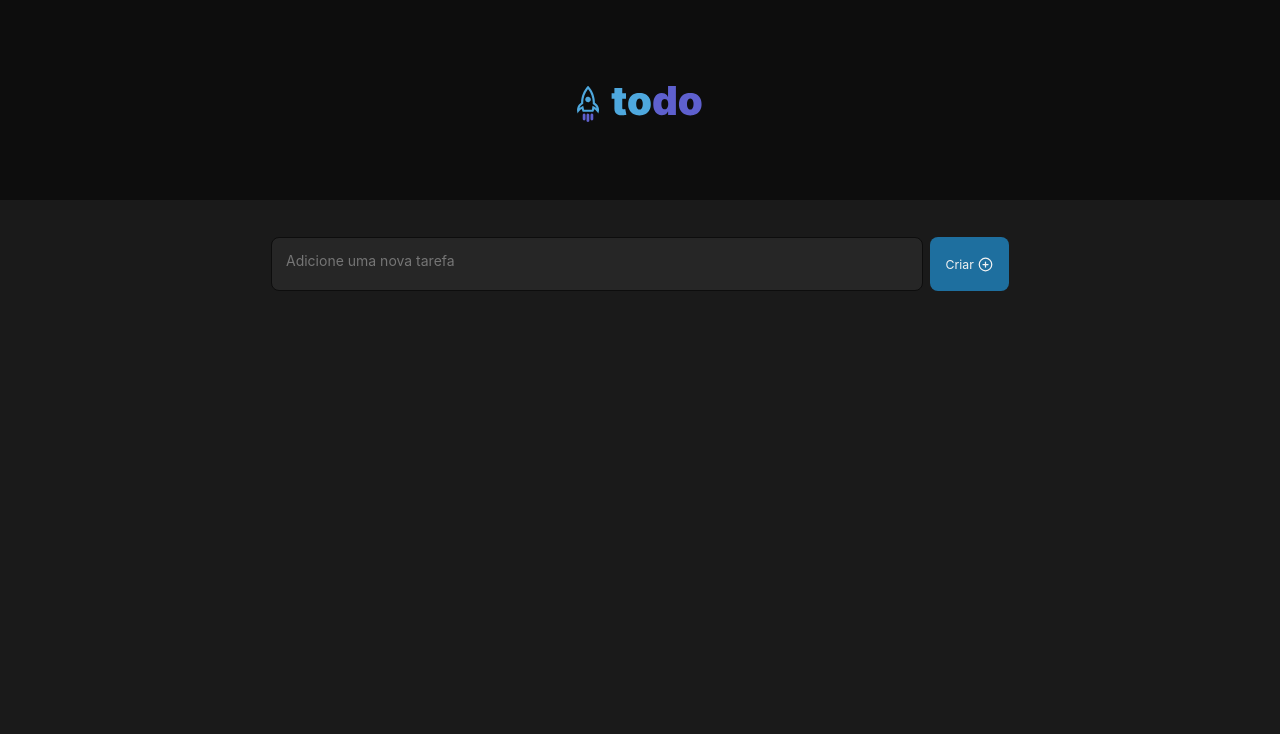
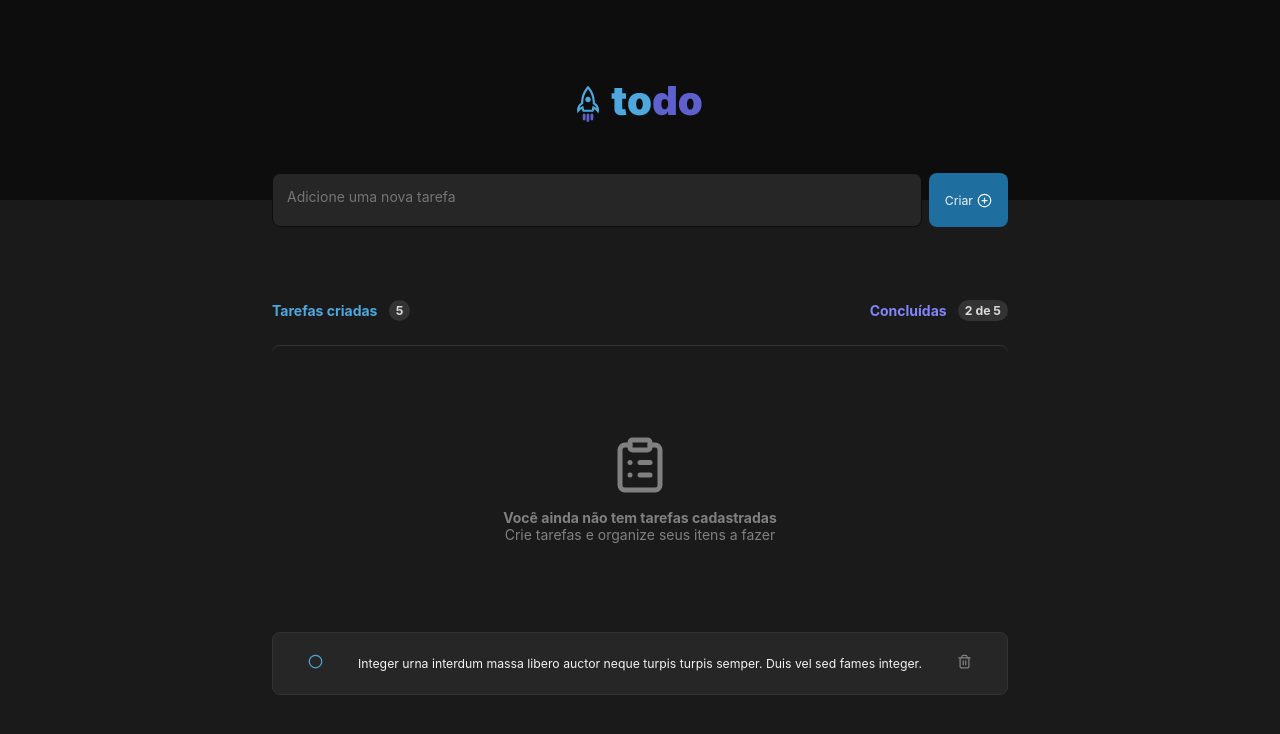
Before and after one commit to juniordbz/ToDo-List, a React app: page / in a window 1280 px wide. Shown: the top 734 px of the page. Built offline with nearby package versions, Linux system fonts and the light colour scheme; the HTML template or start-up script is replaced by a standard one.

Commit message:
Estrutura da aplicação finalizada

```diff
--- /dev/null
+++ b/src/App.module.css
@@ -0,0 +1,7 @@
+.content{
+  display: flex;
+  flex-direction: column;
+  flex-wrap: wrap;
+  align-items: center;
+  justify-content: center;
+}
--- a/src/App.tsx
+++ b/src/App.tsx
@@ -1,11 +1,14 @@
 import { Header } from "./components/Header"
 import { Task } from "./components/addTask"
+import { TaskEmpty } from "./components/TaskList/tasks"
+import styles from './App.module.css'
 
 function App() {
   return (
-    <div>
+    <div className={styles.content}>
       <Header/>
       <Task/>
+      <TaskEmpty/>
     </div>
   )
 }
--- a/src/components/Header.module.css
+++ b/src/components/Header.module.css
@@ -3,6 +3,7 @@
   align-items: center;
   justify-content: center;
   height: 200px;
+  width: 100%;
   background: var(--gray-700);
   position: relative;
 }
--- /dev/null
+++ b/src/components/TaskList/tasks.module.css
@@ -0,0 +1,101 @@
+/* empty */
+
+.content{
+  display: flex;
+  flex-direction: column;
+  justify-content: center;
+  position: relative;
+  margin-top: 100px;
+  width: 736px;
+}
+
+.header{
+  display: flex;
+  justify-content: space-between;
+  margin-bottom: 24px;
+}
+
+.count{
+  display: flex;
+  align-items: center;
+  justify-content: center;
+  gap: .3rem;
+}
+
+.count p{
+  color: var(--blue);
+  font-weight: 700;
+  font-size: 1rem;
+}
+
+.count p.textPurple{
+  color: var(--purple);
+  font-weight: 700;
+  font-size: 1rem;
+}
+
+.count span{
+  background: var(--gray-400);
+  color: var(--gray-200);
+  border-radius: 999px;
+  padding: .2rem .5rem;
+  font-weight: 700;
+  margin-left: .5rem;
+}
+
+.taskListEmpty{
+  display: flex;
+  flex-direction: column;
+  align-items: center;
+  justify-content: center;
+  border-radius: 8px;
+  border-top: solid 1px var(--gray-400);
+  min-height: 287px;
+}
+
+.taskListEmpty p {
+  margin-top: 1rem;
+  font-weight: 700;
+  font-size: 1rem;
+}
+.taskListEmpty span {
+  font-size: 1rem;
+}
+
+/*taskList */
+
+.taskList{
+  display: flex;
+  justify-content: space-evenly;
+  align-items: center;
+  background: var(--gray-500);
+  color: var(--gray-100);
+  height: 4.5rem;
+  border-radius: 8px;
+  border: 1px solid var(--gray-400);
+  margin-bottom: 12px;
+}
+
+.btnTrash{
+  background: transparent;
+  border: none;
+  color: var(--gray-300);
+}
+
+.btnTrash:hover{
+  background: transparent;
+  color: var(--danger);
+
+}
+
+.btnCircle{
+  background: transparent;
+  border: none;
+  color: var(--blue);
+}
+
+.btnCircle :first-child:hover{
+  color: var(--blue-dark);
+  fill:var(--blue);
+  fill-opacity: 50%;
+}
--- /dev/null
+++ b/src/components/TaskList/tasks.tsx
@@ -0,0 +1,47 @@
+import { Circle, ClipboardList, Trash2 } from 'lucide-react'
+import styles from './tasks.module.css'
+
+export function TaskEmpty(){
+  return(
+    <div className={styles.content}>
+      <div className={styles.header}>
+        <div className={styles.count}>
+          <p>Tarefas criadas</p>
+          <span>5</span>
+        </div>
+        <div className={styles.count}>
+          <p className={styles.textPurple}>Concluídas</p>
+          <span>2 de 5</span>
+        </div>
+      </div>
+
+      {/* Empty Task */}
+
+      <div className={styles.taskListEmpty}>
+        <ClipboardList
+          size={60}
+        />
+        <p>Você ainda não tem tarefas cadastradas</p>
+        <span>Crie tarefas e organize seus itens a fazer</span>
+
+      </div>
+
+      {/* TaskList */}
+
+      <div className={styles.taskList}>
+        <button title='check' className={styles.btnCircle}>
+          <Circle className={styles.btnCircleHover}
+            size={15}
+          />
+        </button>
+        <p>Integer urna interdum massa libero auctor neque turpis turpis semper. Duis vel sed fames integer.</p>
+        <button title='Delet task' className={styles.btnTrash}>
+          <Trash2
+            size={15}
+          />
+        </button>
+
+      </div>
+    </div>
+  )
+}
--- a/src/components/addTask.module.css
+++ b/src/components/addTask.module.css
@@ -4,27 +4,26 @@
   align-items: center;
   gap: .5rem;
   height: 54px;
-  width: 738px;
+  width: 736px;
   position: absolute;
   transform: translate(-50%, -50%);
-  top: 33%;
-  left: 50%;
-
 }
 
 .form textarea{
-
   background: var(--gray-500);
   width: 100%;
   height: 100%;
   border-radius: 8px;
   resize: none;
   border: solid 1px var(--gray-700);
+  color: var(--gray-100);
+  font-size: 1rem;
+  padding: 1rem;
 }
 
-.form textarea::placeholder{
-  padding: 1rem;
-  font-size: 1rem;
+.form textarea:focus{
+  border: solid 1px var(--purple-dark);
+  outline: none;
 }
 
 .btn{
@@ -39,3 +38,7 @@
   border: none;
   color: var(--gray-100);
 }
+
+.btn:hover{
+  background: var(--blue);
+}
--- a/src/components/addTask.tsx
+++ b/src/components/addTask.tsx
@@ -1,8 +1,12 @@
+import { useState } from 'react';
 import styles from './addTask.module.css';
 import { PlusCircle } from 'lucide-react';
 
 
 export function Task(){
+
+
+
   return(
     <div>
       <form className={styles.form}>
```
